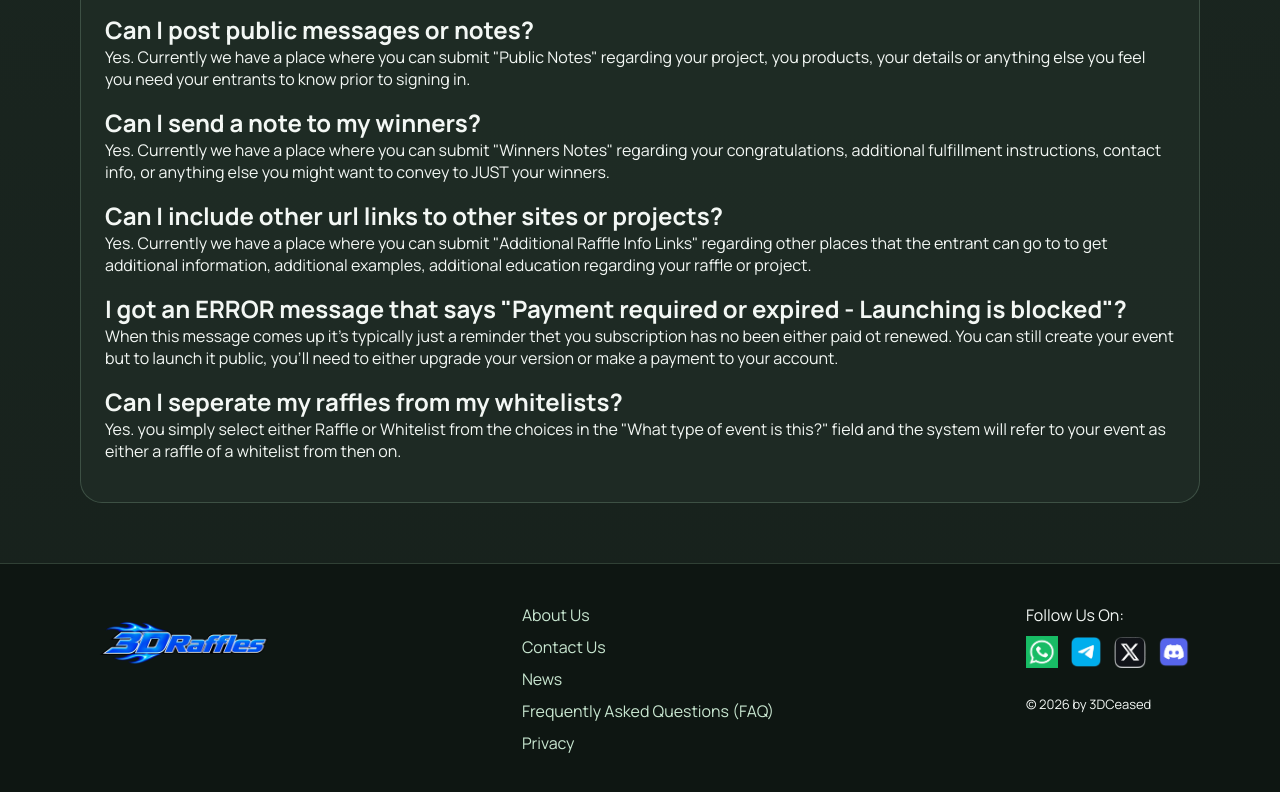
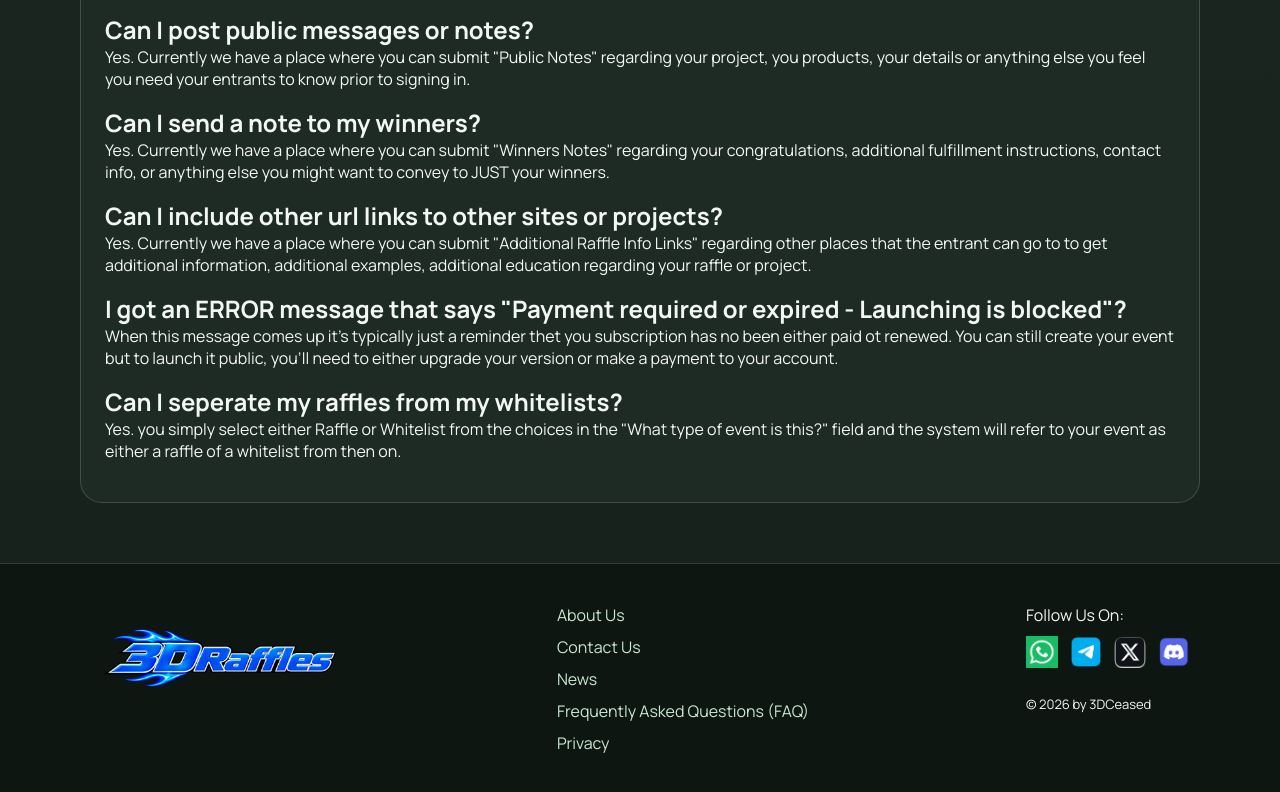
Before and after one commit to Faren450/3DRaffles, a website: page whitelist-raffle-website/FAQ.html in a window 1280 px wide. Shown: the part 3461-4253 px from the top of the page. Drawn offline with Linux system fonts and the light colour scheme.

Commit message:
Fix spelling errors and update footer logo size
The FAQ page has been updated to correct spelling errors and improve clarity in the text. Additionally, the footer logo size has been adjusted.

```diff
--- a/whitelist-raffle-website/FAQ.html
+++ b/whitelist-raffle-website/FAQ.html
@@ -142,7 +142,7 @@ Your banner will be cropped to fit this space if it exceeds these limits and tha
   <footer class="site-footer">
   <div class="footer-inner">
     <div class="footer-logo">
-      <img src="logo.png" alt="3DRaffles" style="max-width:180px;">
+      <img src="logo.png" alt="3DRaffles" style="max-width:250px;">
     </div>
     <div class="footer-links">
       <a href="about.html">About Us</a>
```
